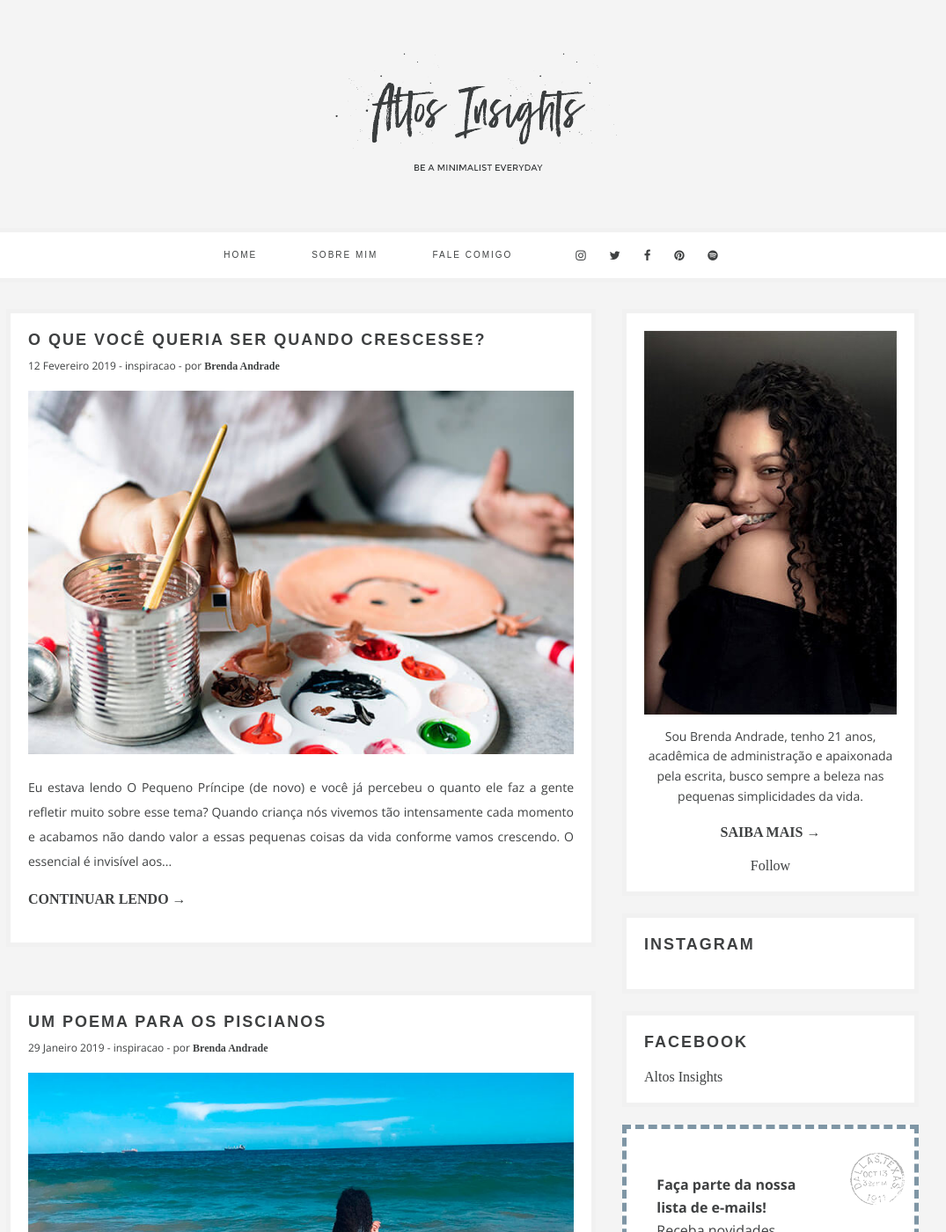
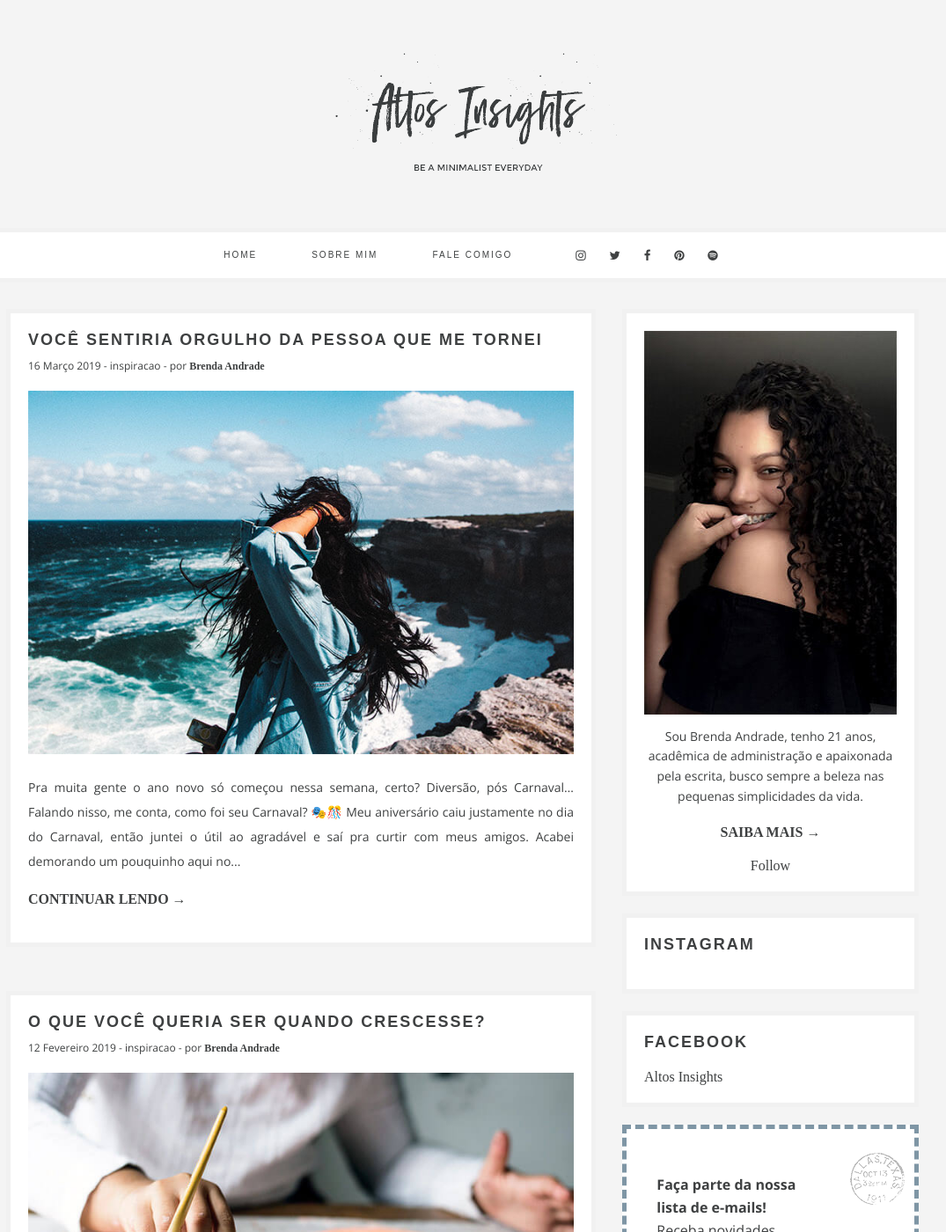
Before and after one commit to altosinsights/altosinsights.github.io, a Jekyll site: the page built from index.html, in a window 1280 px wide and 1400 px high. Shown: the whole window at 88% size, without its empty margins (99-1174 px from the left). Built offline with Jekyll 4.4.1, drawn with Linux system fonts in a browser that asks for light colours; nearby versions of some CDN libraries; some web fonts are replaced; a script that is not in the unit is left out; the list of posts is cut into pages by our own code; some of the changed text lies outside the part shown.

Commit message:
new post 16/03

```diff
--- /dev/null
+++ b/_posts/2019-03-16-voce-sentiria-orgulho-da-pessoa-que-me-tornei.md
@@ -0,0 +1,67 @@
+---
+layout: post
+title:  "Você Sentiria Orgulho da Pessoa Que Me Tornei"
+description: "Ainda tenho medo de escuro e do que pode haver lá. Mas hoje entendo que a vida é como se fosse um quarto escuro, você não sabe o que irá acontecer ou para qual ciclo ela está te encaminhando."
+date:   2019-03-16 10:00:00 -0300
+tags:
+  - inspiracao
+seo: inspiração, mudanças, adolescência, orgulho, sonhos, gratidão, experiências
+author: Brenda Andrade
+thumb: "https://altosinsights.com/assets/uploads/2019-03-16-voce-sentiria-orgulho-da-pessoa-que-me-tornei.jpg"
+creditos: Unsplash/@blakeliskphoto
+post_id: p011
+---
+
+Pra muita gente o ano novo só começou nessa semana, certo? Diversão, pós Carnaval... Falando nisso, me conta, como foi seu Carnaval? 🎭🎊
+
+Meu aniversário caiu justamente no dia do Carnaval, então juntei o útil ao agradável e saí pra curtir com meus amigos.
+
+Acabei demorando um pouquinho aqui no blog, mas é que ficou tanta coisa pra eu arrumar que acabei não tendo muito tempo. Perdão!
+
+Mas quero falar um pouquinho mais sobre esse sentimento de mudança que está acontecendo dentro de mim e esse eu dedico ao meu eu do futuro.
+
+<div class="adsmobile">
+<ins class="adsbygoogle"
+     style="display:block; text-align:center;"
+     data-ad-layout="in-article"
+     data-ad-format="fluid"
+     data-ad-client="ca-pub-8078000237589807"
+     data-ad-slot="9245457524"></ins>
+<script>
+     (adsbygoogle = window.adsbygoogle || []).push({});
+</script>
+</div>
+
+---
+
+Sinto orgulho de poder guardar tantas experiências em minha bagagem, sabe?
+
+Não fui uma adolescente fácil, errei em vários momentos, passei por várias fases (familiares e amigos que o digam!) e hoje sinto que vivi o que eu deveria ter vivido.
+
+Conheci pessoas que me proporcionaram as melhores fases que eu podia ter passado em cada momento, cada uma me trouxe um aprendizado e me fizeram estar e ser a pessoa que sou hoje.
+
+Ainda tenho medo de escuro e do que pode haver lá. Mas hoje entendo que a vida é como se fosse um quarto escuro, você não sabe o que irá acontecer ou para qual ciclo ela está te encaminhando.
+
+A pessoa que fui anos, meses e até semanas atrás, não é a mesma que sou hoje. Cada dia aprendo um pouco mais, vou carregando as experiências, aprendendo com erros e agradecendo e festejando por cada obstáculo que vou ultrapassando.
+
+><cite> Nossos fracassos são, às vezes, mais frutíferos que nossos êxitos.<cite/>
+
+Engraçado que quando encontro com algumas pessoas que eu não vejo há anos, elas dizem que eu mudei. E realmente, você sentiria orgulho da pessoa que me tornei.
+
+Ainda não adquiri muitos bens, minha casa ou viagens (esse ano vai!). Mas, certamente, estou mais segura dos meus objetivos e tenho muito orgulho dos meus sonhos que se diferem de todos os outros. Quem me conhece sabe dos meus planos mirabolantes e esdrúxulos.
+
+Aprendi que hoje sou mais única do que jamais fui, sou por inteira e com o máximo de intensidade. Confesso que na aparência não mudei tanto, acredito eu, mas quando me olho no espelho, vejo a alma de uma pessoa mais determinada e grata por tudo que viveu.
+
+Hoje sim, sinto orgulho da pessoa que me tornei e sei que ainda tenho muita coisa pra vivenciar e aprender, mas digo que me sinto feliz em saber que estou pronta.
+
+<div class="adsmobile">
+<ins class="adsbygoogle"
+     style="display:block; text-align:center;"
+     data-ad-layout="in-article"
+     data-ad-format="fluid"
+     data-ad-client="ca-pub-8078000237589807"
+     data-ad-slot="9245457524"></ins>
+<script>
+     (adsbygoogle = window.adsbygoogle || []).push({});
+</script>
+</div>
--- a/categoria/inspiracao.html
+++ b/categoria/inspiracao.html
@@ -145,6 +145,24 @@
 
     <div class="main">
         <section class="post-list">
+
+    <article class="post">
+      <h1><a href="/voce-sentiria-orgulho-da-pessoa-que-me-tornei/" title="Você Sentiria Orgulho da Pessoa Que Me Tornei">Você Sentiria Orgulho da Pessoa Que Me Tornei</a></h1>
+
+      <span class="details">
+      <time datetime='2019-03-16' itemprop="datePublished">
+
+        16
+        Março
+
+        2019
+      </time> - <a href="/categoria/inspiracao">inspiracao</a> - por <a href="/sobre-mim" class="author">Brenda Andrade</a></span>
+      <a href="/voce-sentiria-orgulho-da-pessoa-que-me-tornei/"><img src="https://altosinsights.com/assets/uploads/2019-03-16-voce-sentiria-orgulho-da-pessoa-que-me-tornei.jpg" alt="Você Sentiria Orgulho da Pessoa Que Me Tornei" title="Você Sentiria Orgulho da Pessoa Que Me Tornei" class="thumb"><span class="creditos">Foto: Unsplash/@blakeliskphoto</span></a>
+      <p>
+        Pra muita gente o ano novo só começou nessa semana, certo? Diversão, pós Carnaval… Falando nisso, me conta, como foi seu Carnaval? 🎭🎊 Meu aniversário caiu justamente no dia do Carnaval, então juntei o útil ao agradável e saí pra curtir com meus amigos. Acabei demorando um pouquinho aqui no...
+      </p>
+      <a href="/voce-sentiria-orgulho-da-pessoa-que-me-tornei/" class="more">continuar lendo →</a>
+    </article>
 
     <article class="post">
       <h1><a href="/o-que-voce-queria-ser-quando-crescesse/" title="O que você queria ser quando crescesse?">O que você queria ser quando crescesse?</a></h1>
```
Also changed, not shown: assets/uploads/2019-03-16-voce-sentiria-orgulho-da-pessoa-que-me-tornei.jpg (added).
